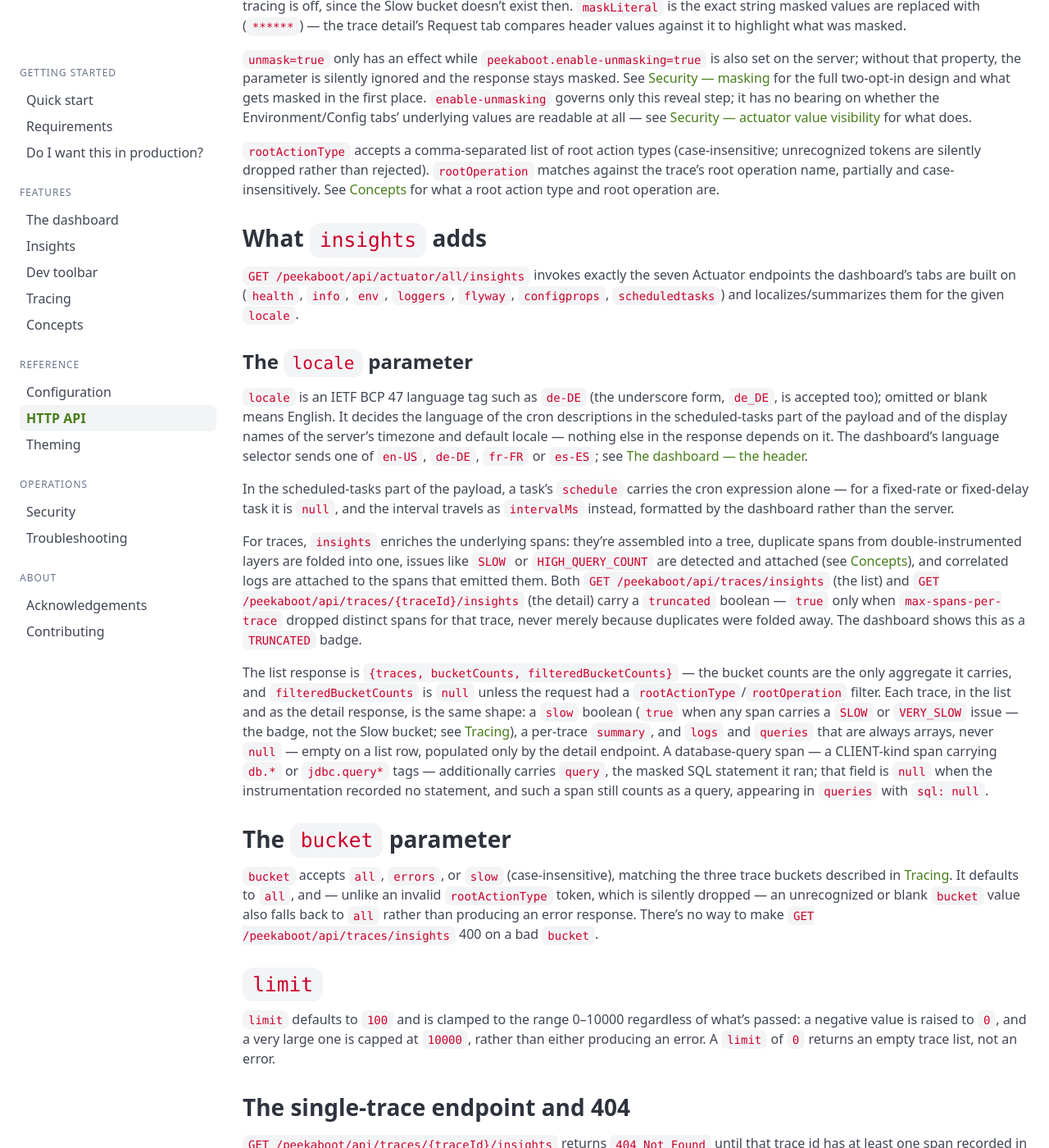
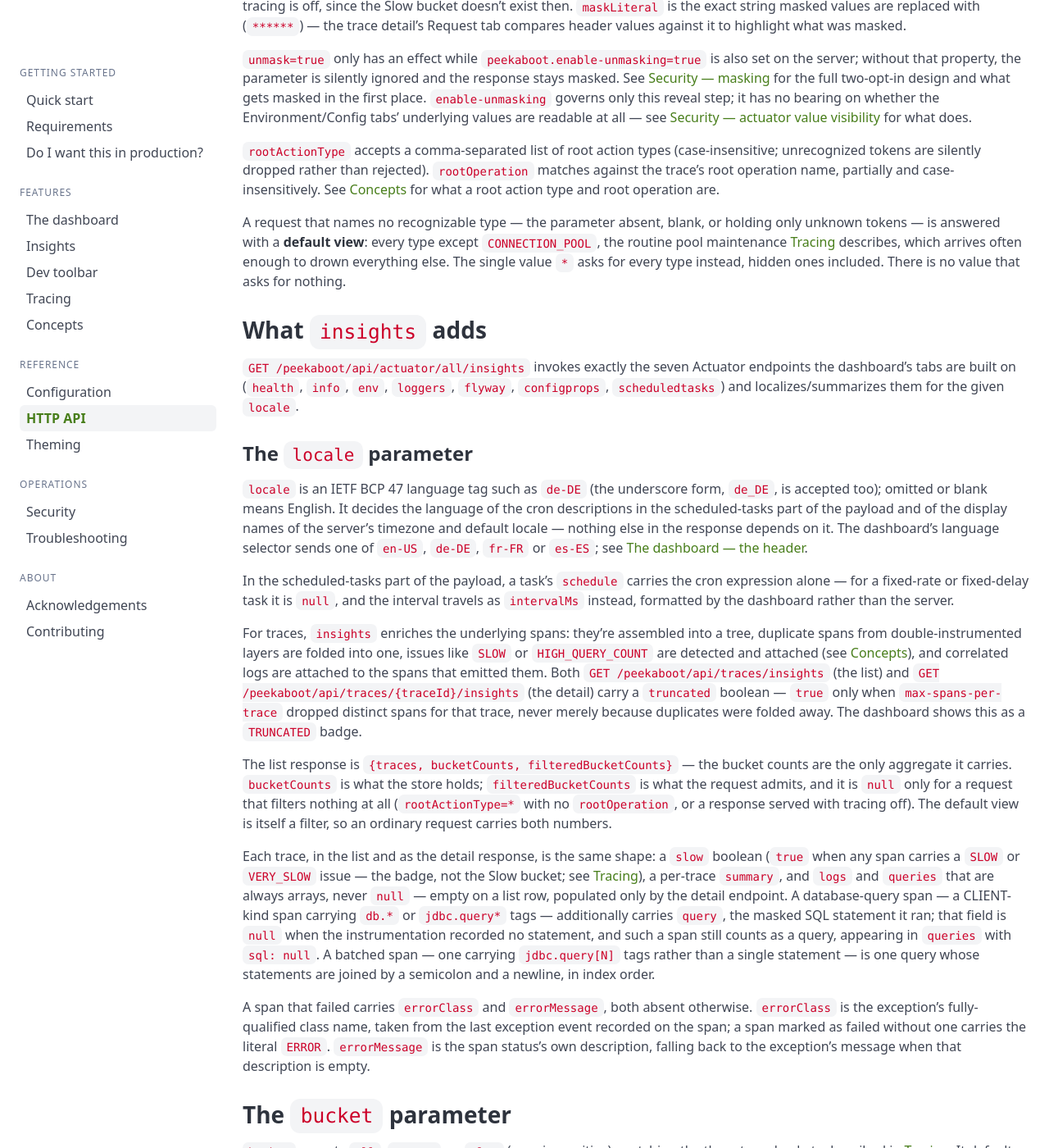
Before and after one commit to peekaboot-org/peekaboot-org.github.io, a Jekyll site: the page built from docs/api.md, in a window 1280 px wide and 1400 px high, scrolled down 1429 px. Shown: the whole window at 82% size. Built offline with Jekyll 4.4.1, drawn with Linux system fonts in a browser that asks for light colours; some of the changed text lies outside the part shown.

Commit message:
docs: bound traces by size, and describe the default trace view
The 30-minute time-to-live is gone from the product: all three buckets are
insertion-ordered maps evicting oldest-first, bounded by their own cap alone.
Nothing expires on a clock any more.

The listing endpoint answers a request naming no recognizable type with every
type except CONNECTION_POOL - the routine pool maintenance that would otherwise
drown the list. `*` asks for every type. That default view is itself a filter,
which is why filteredBucketCounts is null only for a request that filters
nothing at all, not for an ordinary one.

Also on the API page: a batched span's statements are joined by a semicolon and
a newline in index order; errorClass carries the exception's class name, falling
back to the literal ERROR when the span was marked failed without a recorded
exception; and the tick event no longer carries tiles - those come from /config.

```diff
--- a/docs/api.md
+++ b/docs/api.md
@@ -78,6 +78,13 @@ against the trace's root operation name, partially and case-insensitively. See
 [Concepts]({{ '/docs/concepts/' | relative_url }}) for what a root action type and root
 operation are.
 
+A request that names no recognizable type &mdash; the parameter absent, blank, or holding
+only unknown tokens &mdash; is answered with a **default view**: every type except
+`CONNECTION_POOL`, the routine pool maintenance
+[Tracing]({{ '/docs/tracing/' | relative_url }}#what-gets-captured) describes, which arrives
+often enough to drown everything else. The single value `*` asks for every type instead,
+hidden ones included. There is no value that asks for nothing.
+
 ## What `insights` adds
 
 `GET /peekaboot/api/actuator/all/insights` invokes exactly the seven Actuator endpoints
@@ -110,25 +117,38 @@ dropped distinct spans for that trace, never merely because duplicates were fold
 The dashboard shows this as a `TRUNCATED` badge.
 
 The list response is `{traces, bucketCounts, filteredBucketCounts}` &mdash; the bucket
-counts are the only aggregate it carries, and `filteredBucketCounts` is `null` unless the
-request had a `rootActionType`/`rootOperation` filter. Each trace, in the list and as the
-detail response, is the same shape: a `slow` boolean (`true` when any span carries a
-`SLOW` or `VERY_SLOW` issue &mdash; the badge, not the Slow bucket; see
+counts are the only aggregate it carries. `bucketCounts` is what the store holds;
+`filteredBucketCounts` is what the request admits, and it is `null` only for a request that
+filters nothing at all (`rootActionType=*` with no `rootOperation`, or a response served
+with tracing off). The default view is itself a filter, so an ordinary request carries both
+numbers.
+
+Each trace, in the list and as the detail response, is the same shape: a `slow` boolean
+(`true` when any span carries a `SLOW` or `VERY_SLOW` issue &mdash; the badge, not the
+Slow bucket; see
 [Tracing]({{ '/docs/tracing/' | relative_url }}#the-slow-badge-is-not-the-slow-bucket)),
 a per-trace `summary`, and `logs` and `queries` that are always arrays, never `null`
 &mdash; empty on a list row, populated only by the detail endpoint. A database-query span
 &mdash; a CLIENT-kind span carrying `db.*` or `jdbc.query*` tags &mdash; additionally
 carries `query`, the masked SQL statement it ran; that field is `null` when the
 instrumentation recorded no statement, and such a span still counts as a query,
-appearing in `queries` with `sql: null`.
+appearing in `queries` with `sql: null`. A batched span &mdash; one carrying `jdbc.query[N]`
+tags rather than a single statement &mdash; is one query whose statements are joined by a
+semicolon and a newline, in index order.
+
+A span that failed carries `errorClass` and `errorMessage`, both absent otherwise.
+`errorClass` is the exception's fully-qualified class name, taken from the last exception
+event recorded on the span; a span marked as failed without one carries the literal
+`ERROR`. `errorMessage` is the span status's own description, falling back to the
+exception's message when that description is empty.
 
 ## The `bucket` parameter
 
 `bucket` accepts `all`, `errors`, or `slow` (case-insensitive), matching the three trace
 buckets described in [Tracing]({{ '/docs/tracing/' | relative_url }}). It defaults to
-`all`, and &mdash; unlike an invalid `rootActionType` token, which is silently dropped
-&mdash; an unrecognized or blank `bucket` value also falls back to `all` rather than
-producing an error response. There's no way to make `GET /peekaboot/api/traces/insights`
+`all`, and an unrecognized or blank `bucket` value also falls back to `all` rather than
+producing an error response &mdash; the same forgiving treatment `rootActionType` gives an
+unknown token. There's no way to make `GET /peekaboot/api/traces/insights`
 400 on a bad `bucket`.
 
 ## `limit`
--- a/index.html
+++ b/index.html
@@ -70,7 +70,7 @@ layout: home
             <p class="content">
               The same toolbar links to a full dashboard: health, config, environment, charts of
               CPU, memory, HTTP and pool metrics over time, Flyway migrations, and the last thousand
-              traces your app has served &mdash; kept for thirty minutes &mdash; not just the one on your screen.
+              traces your app has served &mdash; kept until the cap evicts them &mdash; not just the one on your screen.
             </p>
           </div>
         </div>
```
Also changed, not shown: other parts of docs/api.md (+1 -1 lines), docs/tracing.md (+8 -6 lines).
